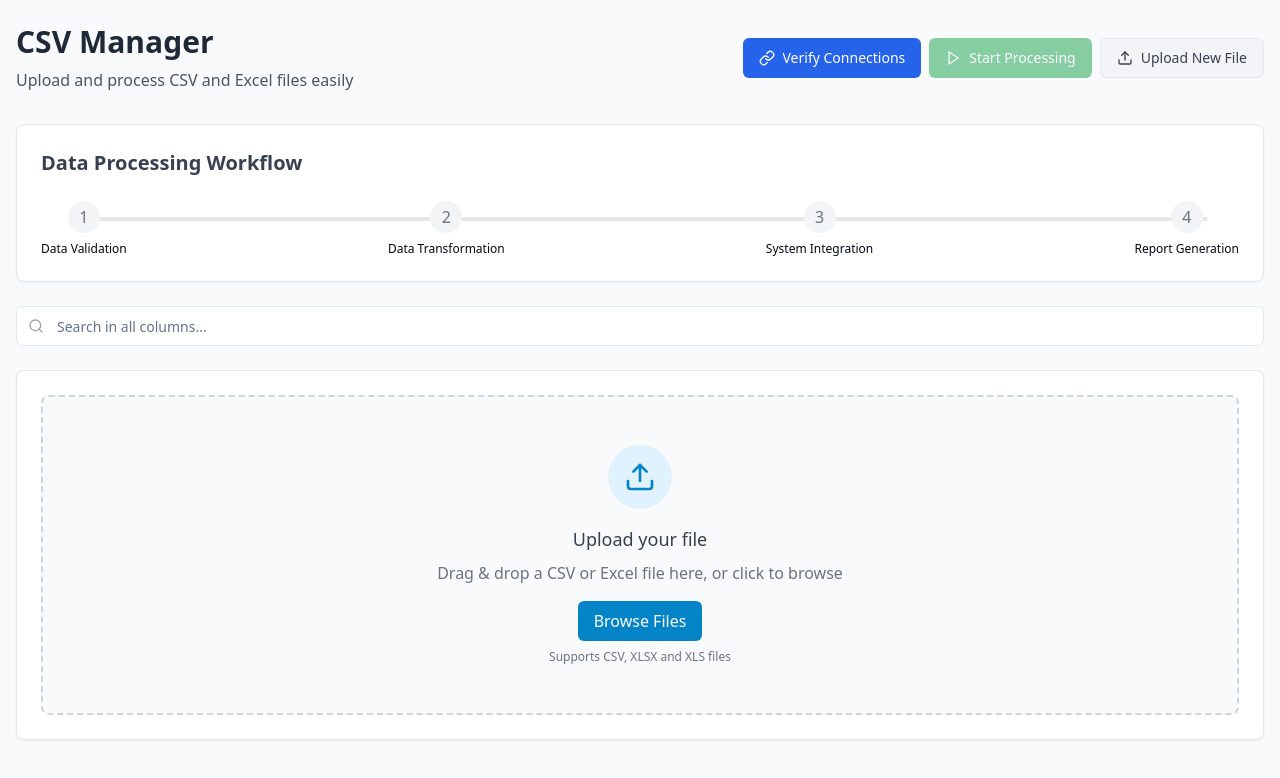
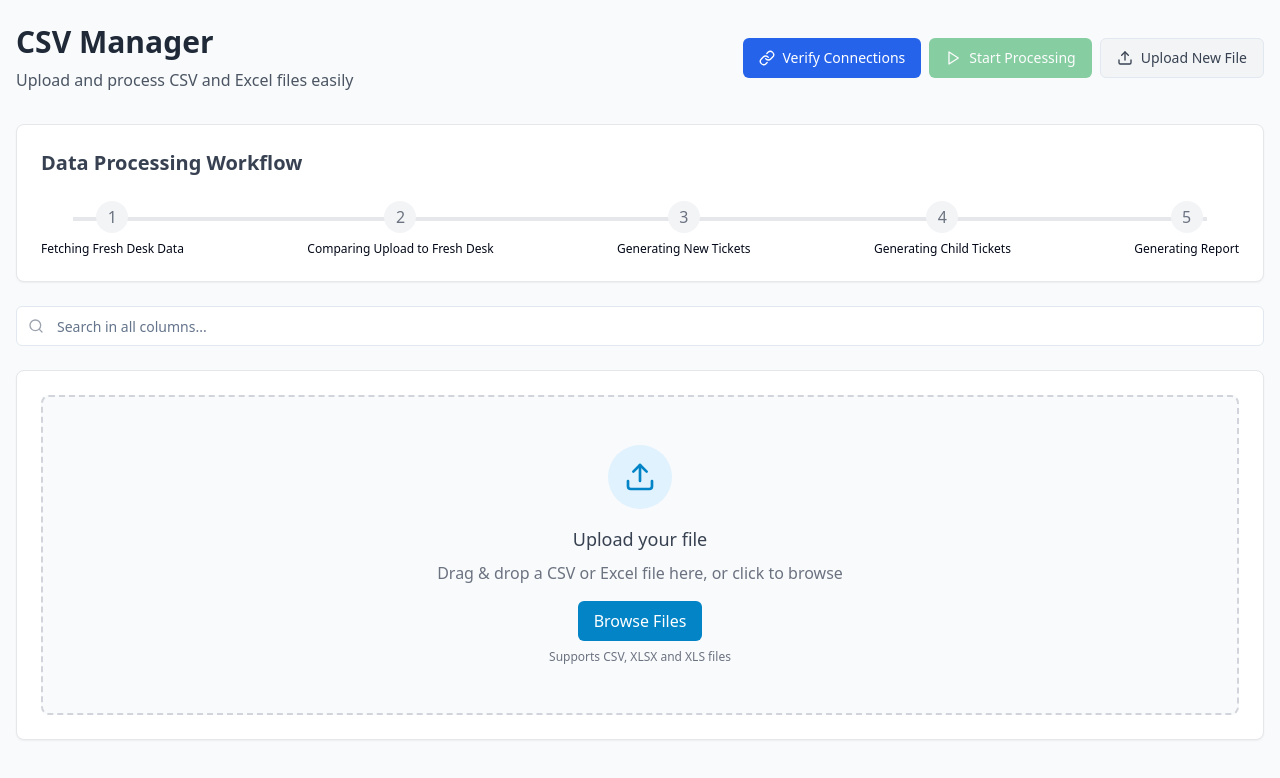
Before and after one commit to prolifiktech/csv-sidekick, a React (Vite) app: page / in a window 1280 px wide. Shown: the top 778 px of the page. Built offline with nearby package versions, Linux system fonts and the light colour scheme.

Commit message:
Update data processing workflow steps
Updates the data processing workflow steps to include fetching fresh desk data, comparing upload to fresh desk, generating new tickets, generating child tickets, and generating a report.

```diff
--- a/src/components/WorkflowProcessor.tsx
+++ b/src/components/WorkflowProcessor.tsx
@@ -33,10 +33,11 @@ const WorkflowProcessor = ({
   onStepChange
 }: WorkflowProcessorProps) => {
   const [steps, setSteps] = useState<WorkflowStep[]>([
-    { id: 1, name: "Data Validation", description: "Validating data format and integrity", status: "idle", progress: 0 },
-    { id: 2, name: "Data Transformation", description: "Converting data to required format", status: "idle", progress: 0 },
-    { id: 3, name: "System Integration", description: "Sending data to external systems", status: "idle", progress: 0 },
-    { id: 4, name: "Report Generation", description: "Creating summary reports", status: "idle", progress: 0 },
+    { id: 1, name: "Fetching Fresh Desk Data", description: "Retrieving current data from Fresh Desk API", status: "idle", progress: 0 },
+    { id: 2, name: "Comparing Upload to Fresh Desk", description: "Analyzing differences between uploaded and existing data", status: "idle", progress: 0 },
+    { id: 3, name: "Generating New Tickets", description: "Creating new tickets based on analysis", status: "idle", progress: 0 },
+    { id: 4, name: "Generating Child Tickets", description: "Creating related child tickets", status: "idle", progress: 0 },
+    { id: 5, name: "Generating Report", description: "Creating summary report of all actions", status: "idle", progress: 0 },
   ]);
 
   const [currentStepId, setCurrentStepId] = useState<number | null>(null);
```
